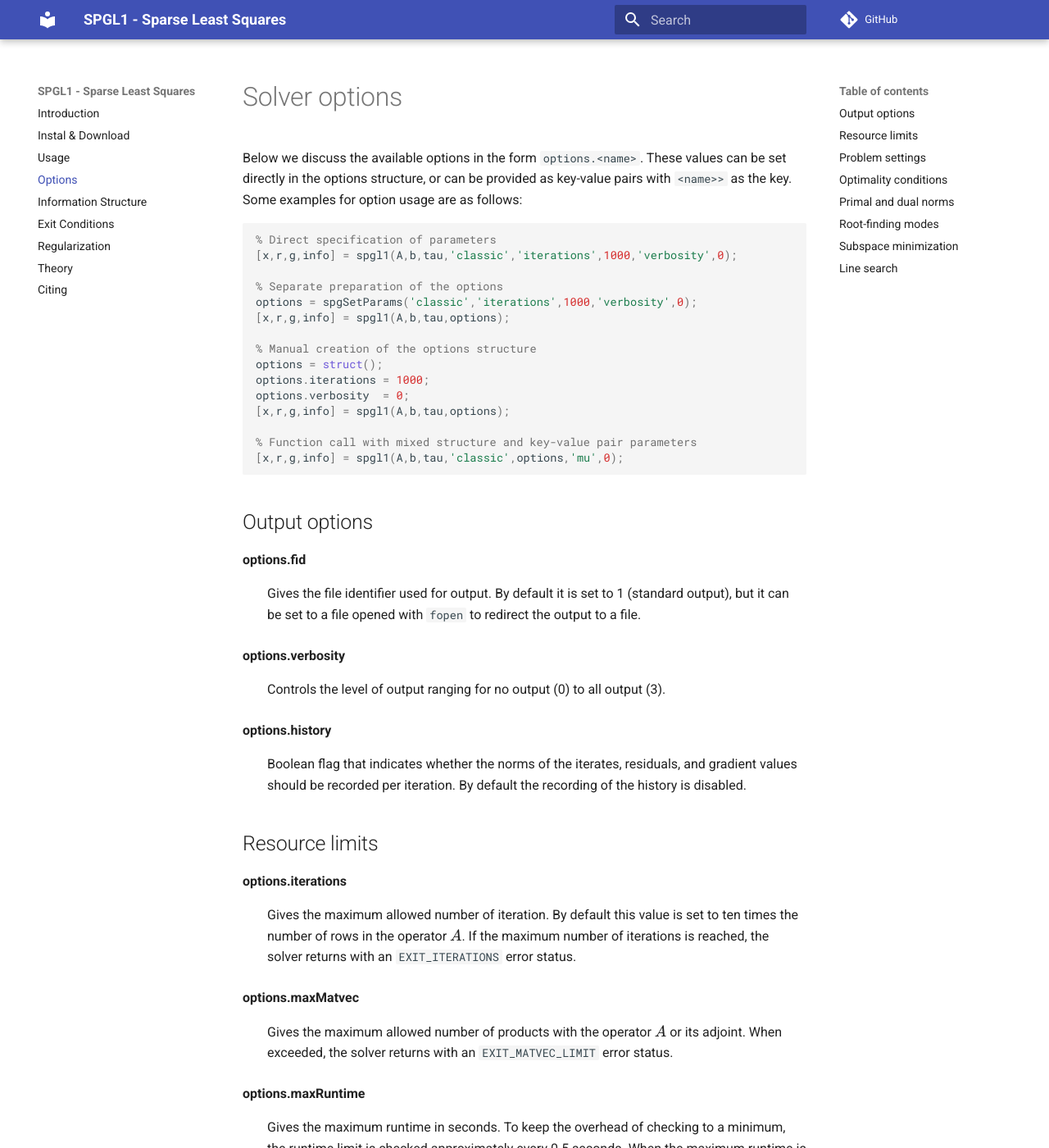
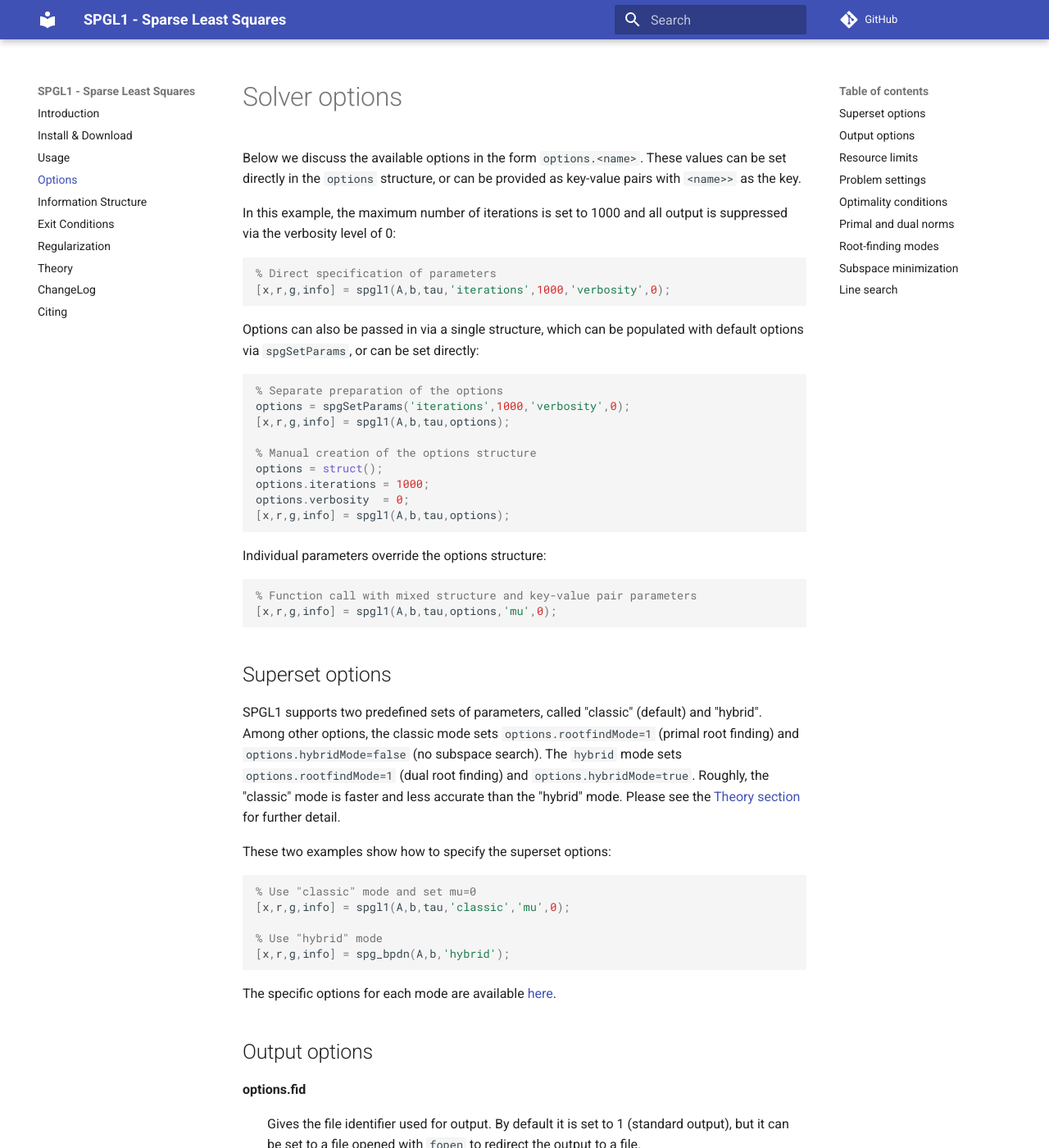
Before and after one commit to mpf/spgl1, an MkDocs documentation site: the page built from docs/docs/options.md, in a window 1280 px wide and 1400 px high. Shown: the whole window at 82% size. Built offline with MkDocs 1.6.1 and Material for MkDocs 9.7.7, drawn with Linux system fonts in a browser that asks for light colours; formulas are drawn with MathJax 3; comment, search, counter and statistics services are not loaded.

````diff
--- a/docs/docs/options.md
+++ b/docs/docs/options.md
@@ -1,14 +1,16 @@
 # Solver options
 
-Below we discuss the available options in the form ``options.<name>``. These values can be set directly in the options structure, or can be provided as key-value pairs with ``<name>>`` as the key. Some examples for option usage are as follows:
+Below we discuss the available options in the form ``options.<name>``. These values can be set directly in the ``options`` structure, or can be provided as key-value pairs with ``<name>>`` as the key.
 
-
+In this example, the maximum number of iterations is set to 1000 and all output is suppressed via the verbosity level of 0:
 ```matlab
 % Direct specification of parameters
-[x,r,g,info] = spgl1(A,b,tau,'classic','iterations',1000,'verbosity',0);
-
+[x,r,g,info] = spgl1(A,b,tau,'iterations',1000,'verbosity',0);
+```
+Options can also be passed in via a single structure, which can be populated with default options via ``spgSetParams``, or can be set directly:
+```matlab
 % Separate preparation of the options
-options = spgSetParams('classic','iterations',1000,'verbosity',0);
+options = spgSetParams('iterations',1000,'verbosity',0);
 [x,r,g,info] = spgl1(A,b,tau,options);
 
 % Manual creation of the options structure
@@ -16,10 +18,28 @@ options = struct();
 options.iterations = 1000;
 options.verbosity  = 0;
 [x,r,g,info] = spgl1(A,b,tau,options);
+```
+Individual parameters override the options structure:
+```matlab
+% Function call with mixed structure and key-value pair parameters
+[x,r,g,info] = spgl1(A,b,tau,options,'mu',0);
+```
 
-% Function call with mixed structure and key-value pair parameters
-[x,r,g,info] = spgl1(A,b,tau,'classic',options,'mu',0);
+## Superset options
+
+SPGL1 supports two predefined sets of parameters, called "classic" (default) and "hybrid". Among other options, the classic mode sets ``options.rootfindMode=1`` (primal root finding) and ``options.hybridMode=false`` (no subspace search). The ``hybrid`` mode sets ``options.rootfindMode=1`` (dual root finding) and ``options.hybridMode=true``. Roughly, the "classic" mode is faster and less accurate than the "hybrid" mode. Please see the [Theory section](pareto.md) for further detail.
+
+These two examples show how to specify the superset options:
+```matlab
+% Use "classic" mode and set mu=0
+[x,r,g,info] = spgl1(A,b,tau,'classic','mu',0);
+
+% Use "hybrid" mode
+[x,r,g,info] = spg_bpdn(A,b,'hybrid');
 ```
+
+The specific options for each mode are available [here](https://github.com/mpf/spgl1/blob/569e20f66aa6a4895dcac72de9cb34fce65e53e2/spgSetParms.m#L20).
+
 
 ## Output options
 
--- a/docs/mkdocs.yml
+++ b/docs/mkdocs.yml
@@ -1,14 +1,16 @@
 site_name: SPGL1 - Sparse Least Squares
 nav:
   - Introduction: index.md
-  - Instal & Download: install.md
+  - Install & Download: install.md
   - Usage: usage.md
   - Options: options.md
   - Information Structure: infostruct.md
   - Exit Conditions: exits.md
   - Regularization: regularization.md
   - Theory: pareto.md
+  - ChangeLog: changelog.md
   - Citing: cite.md
+
 
 copyright: 'Copyright &copy; 2008 - 2019 Ewout van den Berg and Michael Friedlander'
 
````
Also changed, not shown: docs/docs/changelog.md (added, +48 -0 lines), docs/docs/install.md (+1 -2 lines), README.md, 1 other file.
